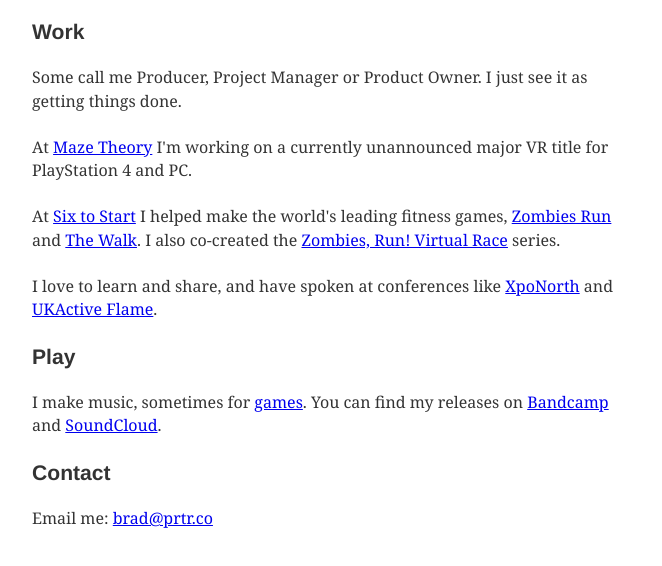
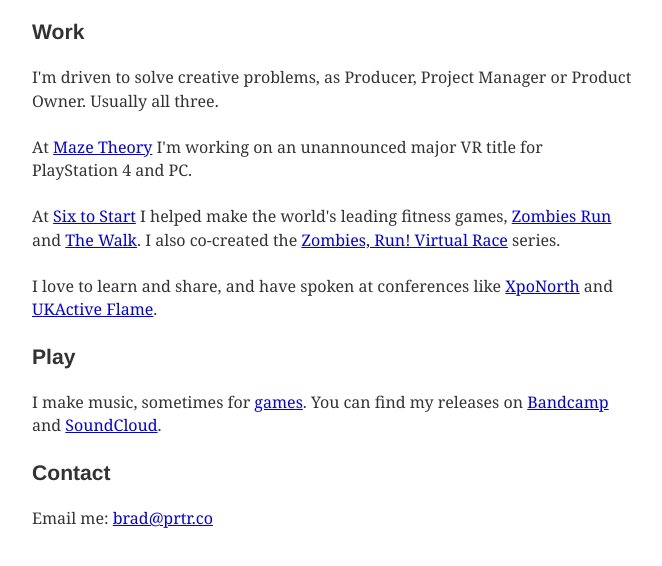
Before and after one commit to bradprtr/prtrco, a Gatsby site: page / in a window 1280 px wide. Shown: the part 156-722 px from the top of the page, without its empty margins (308-970 px from the left). Built offline with nearby package versions, Linux system fonts and the light colour scheme; Gatsby itself is replaced by a stand-in of ours.

Commit message:
thirds 🥉

```diff
--- a/src/pages/index.js
+++ b/src/pages/index.js
@@ -13,8 +13,8 @@
         <div>
             <p>I'm currently based in London, UK. I've been working in technology and games since 2013.</p>
             <h3>Work</h3>
-            <p>Some call me Producer, Project Manager or Product Owner. I just see it as getting things done.</p>
-            <p>At <a href="https://www.maze-theory.com" target="_blank" rel="noopener">Maze Theory</a> I'm working on a currently unannounced major VR title for PlayStation 4 and PC.</p>
+            <p>I'm driven to solve creative problems, as Producer, Project Manager or Product Owner. Usually all three.</p>
+            <p>At <a href="https://www.maze-theory.com" target="_blank" rel="noopener">Maze Theory</a> I'm working on an unannounced major VR title for PlayStation 4 and PC.</p>
             <p>At <a href="https://www.sixtostart.com" target="_blank" rel="noopener">Six to Start</a> I helped make the world's leading fitness games, <a href="https://itunes.apple.com/gb/app/zombies-run/id503519713" target="_blank" rel="noopener">Zombies Run</a> and <a href="https://itunes.apple.com/gb/app/walk-fitness-tracker-game/id678971662" target="_blank" rel="noopener">The Walk</a>. I also co-created the <a href="https://www.zombiesvirtualrace.com" target="_blank" rel="noopener">Zombies, Run! Virtual Race</a> series.</p>
             <p>I love to learn and share, and have spoken at conferences like <a href="https://xponorth.co.uk" target="_blank" rel="noopener">XpoNorth</a> and <a href="https://www.ukactive.com" target="_blank" rel="noopener">UKActive Flame</a>.</p>
             <h3>Play</h3>
```
